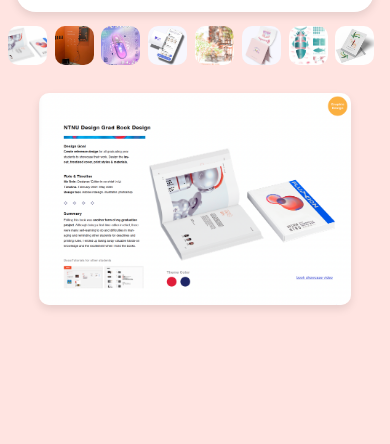
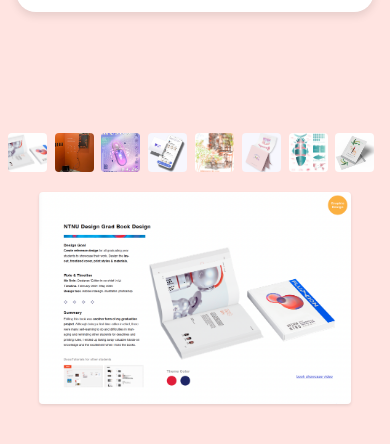
Before and after one commit to unacai0316/UnasPortfolio, a plain HTML site: page mywork.html in a window 390 px wide. Shown: the part 66-510 px from the top of the page. Drawn offline with Linux system fonts and the light colour scheme; a web font is replaced by a local one.

Commit message:
RWD adjustment

```diff
--- a/mywork-style.css
+++ b/mywork-style.css
@@ -4,26 +4,26 @@ html, body {
     height: 100%;
     overflow: hidden; /* 防止頁面滾動 */
 }
+
 #mywork .content {
     display: flex;
     height: auto; /* 自動調整高度以避免超出視窗範圍 */
-    padding-top: 20px; /* 減少頂部間距 */
+    padding-top: 8vw; /* 減少頂部間距 */
     justify-content: space-between;
 }
 
 #mywork .thumbnails {
-    width: 200px;
-    padding: 20px;
+    width: 20vw; /* 縮略圖區域寬度為視窗寬度的20% */
+    padding: 2vw; /* 使用 vw 單位 */
     overflow-y: auto;
-    height: calc(100vh - 180px); /* 保持縮放一致 */
+    height: calc(100vh - 18vw); /* 保持縮放一致 */
 }
 
 #mywork .thumbnail {
-    width: 100%;
-    height: 100px;
-    margin-bottom: 10px;
+    width: 10vw;
+    height: 10vw; /* 縮略圖的高度調整為視窗寬度的10% */
     cursor: pointer;
-    border-radius: 10px;
+    border-radius: 1vw; /* 使用 vw 單位 */
     transition: transform 0.3s ease;
     background-size: cover;
     background-position: center;
@@ -39,28 +39,28 @@ html, body {
     display: flex;
     justify-content: center;
     align-items: center;
-    height: calc(100vh - 180px); /* 確保主圖片部分不超出視窗高度 */
-    margin-left: 20px;
-    padding: 20px; /* 增加內部間距 */
+    height: calc(100vh - 18vw); /* 確保主圖片部分不超出視窗高度 */
+    margin-left: 2vw; /* 使用 vw 單位 */
+    padding: 2vw; /* 使用 vw 單位 */
 }
 
 #mywork .main-image img {
     max-width: 100%;
     max-height: 100%;
     object-fit: cover;
-    border-radius: 10px;
-    box-shadow: 0 4px 8px rgba(0, 0, 0, 0.1);
+    border-radius: 1vw; /* 使用 vw 單位 */
+    box-shadow: 0 0.4vw 0.8vw rgba(0, 0, 0, 0.1); /* 使用 vw 單位 */
 }
 
 /* 平板尺寸 (768px - 1024px) */
 @media (max-width: 1024px) {
     main {
-        padding-top: 30px; /* 減少頂部內距 */
+        padding-top: 3vw; /* 減少頂部內距 */
     }
 
     #mywork .content {
         flex-direction: column;
-        padding-top: 100px;
+        padding-top: 10vw; /* 使用 vw 單位 */
         justify-content: center; /* 置中縮略圖 */
     }
 
@@ -70,27 +70,27 @@ html, body {
         display: flex;
         flex-direction: row; /* 橫向排列 */
         overflow-x: auto; /* 啟用橫向滾動 */
-        padding: 10px 0;
+        padding: 1.6vw 0; /* 使用 vw 單位 */
+        justify-content: center; /* 置中縮略圖 */
     }
 
     #mywork .thumbnail {
-        width: 60px; /* 縮略圖的寬度調整 */
-        height: 60px; /* 縮略圖的高度調整 */
-        margin-right: 10px;
+        width: 8vw; /* 縮略圖的寬度調整為視窗寬度的8% */
+        height: 8vw; /* 縮略圖的高度調整為視窗寬度的8% */
+        margin-right: 2vw; /* 縮略圖之間的間距調整為視窗寬度的2% */
         flex-shrink: 0; /* 確保縮略圖不會縮小 */
     }
 }
 
 /* 手機尺寸 (小於 768px) */
 @media (max-width: 767px) {
-
     main {
-        padding-top: 0px; /* 減少頂部內距 */
+        padding-top: 0; /* 減少頂部內距 */
     }
 
     #mywork .content {
         flex-direction: column;
-        padding-top: 10px;
+        padding-top: 7vw; /* 使用 vw 單位 */
         justify-content: flex-start; /* 讓內容靠上 */
         align-items: center; /* 置中內容 */
     }
@@ -101,7 +101,7 @@ html, body {
         display: flex;
         flex-direction: row; /* 橫向排列 */
         overflow-x: auto; /* 啟用橫向滾動 */
-        padding: 4px 4px;
+        padding: 3vw 0; /* 使用 vw 單位 */
         scrollbar-width: thin; /* 調整滾動條寬度（可選） */
         justify-content: center; /* 置中縮略圖 */
     }
@@ -115,18 +115,17 @@ html, body {
 
     #mywork .main-image {
         margin-left: 0;
-        margin-top: 10px; /* 調整主圖片的頂部間距 */
+        margin-top: 1vw; /* 調整主圖片的頂部間距 */
         width: 100%; /* 確保主圖片不會超過螢幕寬度 */
-        height: 95vh; /* 固定高度以避免圖片過於靠下 */
-        max-height: calc(100vh - 240px); /* 最大高度不超過螢幕高度 */
-        padding: 4px; /* 增加內部間距 */
+        height: 50vh; /* 固定高度以避免圖片過於靠下 */
+        padding: 1vw; /* 使用 vw 單位 */
         display: flex;
         justify-content: center; /* 置中主圖片 */
         align-items: flex-start; /* 讓主圖片靠上 */
     }
 
     #mywork .main-image img {
-        width: 80vw;
+        width: 80vw; /* 使主圖片寬度為視窗寬度的80% */
         height: auto; /* 避免圖片變形，確保比例正確 */
         object-fit: contain; /* 顯示完整圖片，避免裁切 */
     }
```
